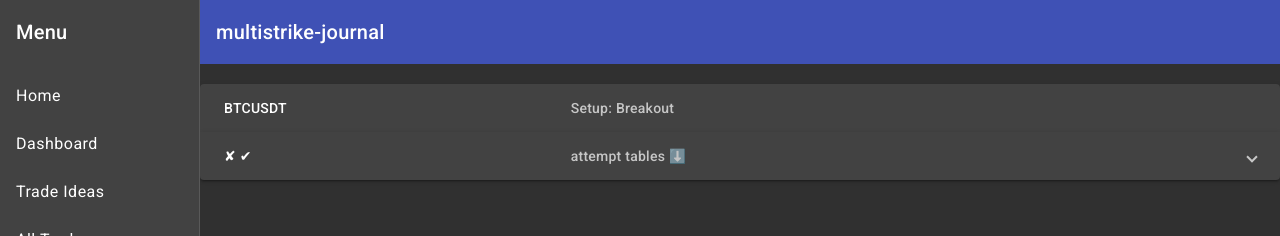
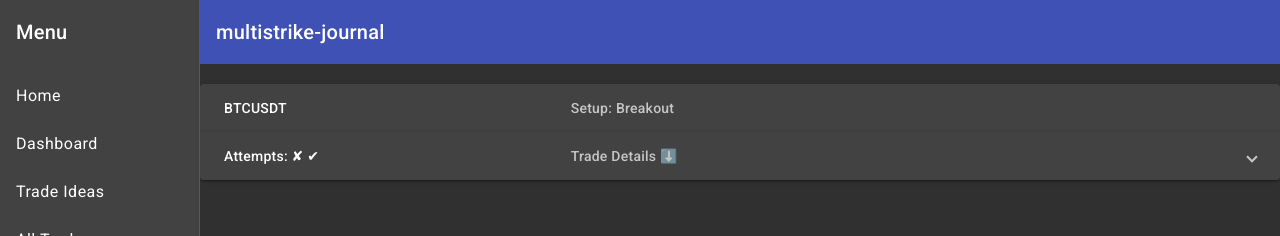
Before and after one commit to cmdellinger/multistrike-trade-journal, an Angular app: page /trade_ideas in a window 1280 px wide. Shown: the top 236 px of the page. Built offline with nearby package versions, Linux system fonts and the light colour scheme.

Commit message:
made opening and closing trade idea tables clearer

```diff
--- a/src/app/trade-ideas/trade-idea-panel/trade-idea-panel.component.html
+++ b/src/app/trade-ideas/trade-idea-panel/trade-idea-panel.component.html
@@ -9,6 +9,7 @@
     <mat-expansion-panel (opened)="panelOpenState.set(true)" (closed)="panelOpenState.set(false)">
     <mat-expansion-panel-header>
         <mat-panel-title>
+          Attempts:
           @for (tradeAttempt of tradeIdea.attempts; track $index) {
             @if (isTradeAttemptProfitable(tradeAttempt)){
               ✔
@@ -18,7 +19,7 @@
           }
         </mat-panel-title>
         <mat-panel-description>
-          {{panelOpenState() ? 'Attempt Tables' : 'attempt tables ⬇️'}}
+          {{panelOpenState() ? 'Close ⬆️' : 'Trade Details ⬇️'}}
         </mat-panel-description>
     </mat-expansion-panel-header>
       @for (tradeAttempt of tradeIdea.attempts; track $index) {
```
